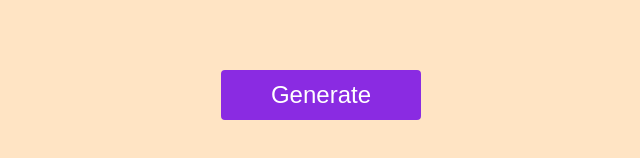
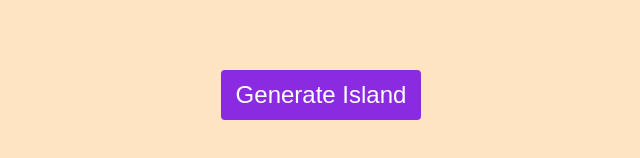
Before and after one commit to Srimathi-S/Treasure-In-The-Island, a plain HTML site: page index.html in a window 1280 px wide. Shown: the part 194-352 px from the top of the page, without its empty margins (319-959 px from the left). Drawn offline with Linux system fonts and the light colour scheme.

Commit message:
treasure game

```diff
--- a/index.html
+++ b/index.html
@@ -11,7 +11,7 @@
 <body>
     <div id="input">
     <input type="text" name="numberOfCells" id="numberOfCells">
-    <button onclick="startGame()">Generate</button>
+    <button onclick="startGame()">Generate Island</button>
     </div>
 </body>
 </html>
```
